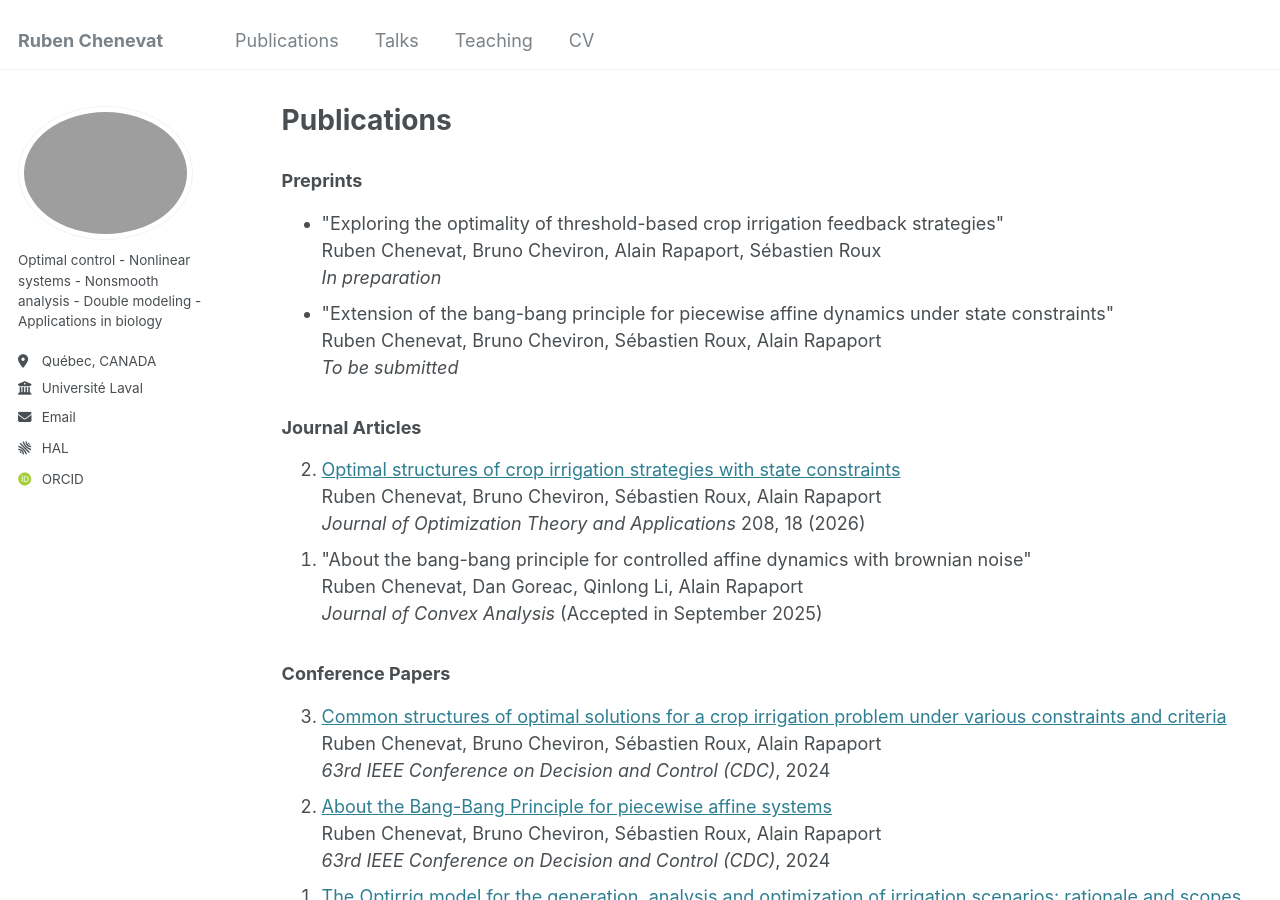
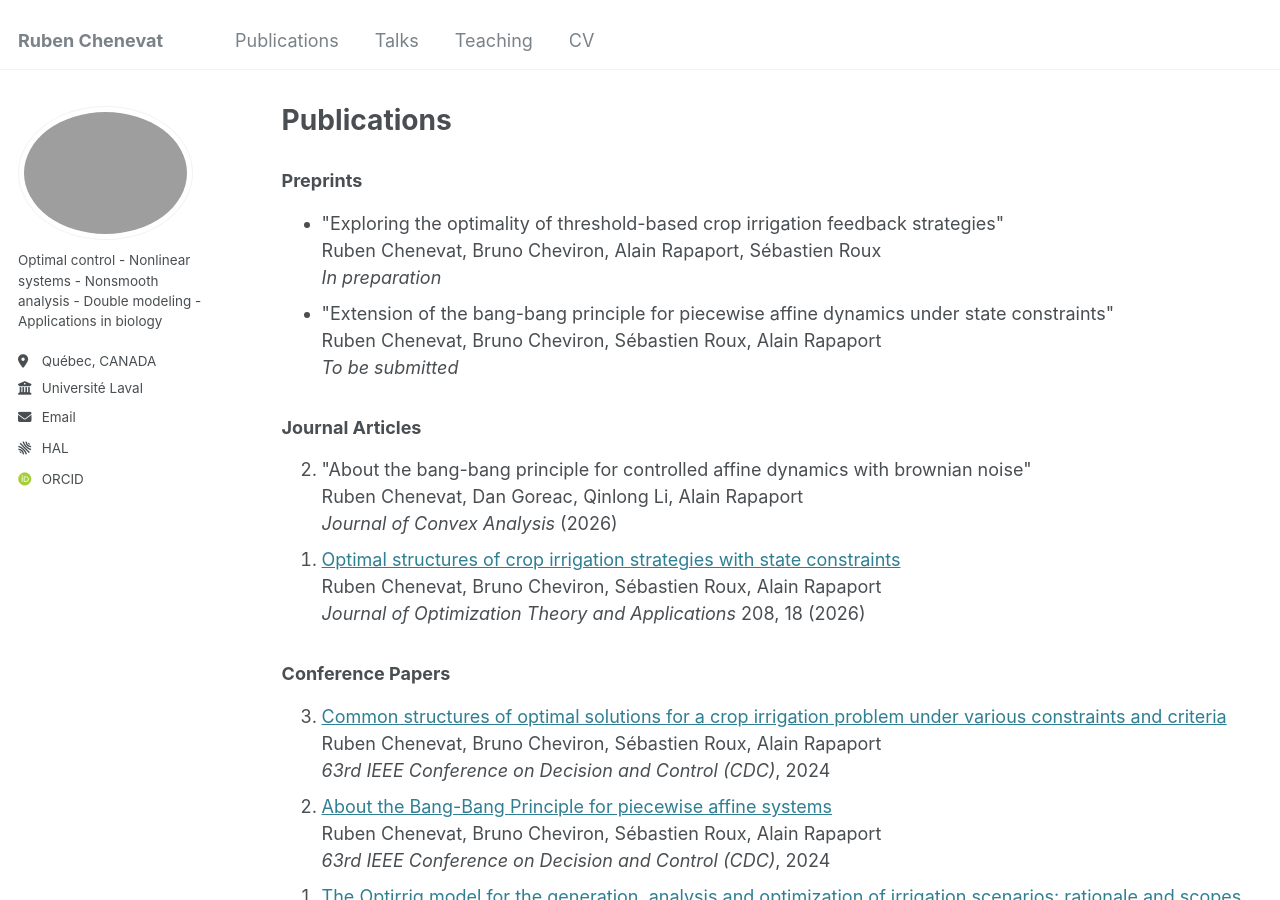
Before and after one commit to rubenchenevat/rubenchenevat.github.io, a Jekyll site: the page built from _pages/publications.html, in a window 1280 px wide and 900 px high. Built offline with Jekyll 4.4.1, drawn with Linux system fonts in a browser that asks for light colours; some web fonts are replaced.

Commit message:
Update publications.html

```diff
--- a/_pages/publications.html
+++ b/_pages/publications.html
@@ -55,14 +55,14 @@ author_profile: true
 
 <ol reversed>
     <li>
+        "About the bang-bang principle for controlled affine dynamics with brownian noise"<br>
+        Ruben Chenevat, Dan Goreac, Qinlong Li, Alain Rapaport<br>
+        <em>Journal of Convex Analysis</em> (2026)
+    </li>
+    <li>
         <a href="https://link.springer.com/article/10.1007/s10957-025-02854-7" target="_blank">Optimal structures of crop irrigation strategies with state constraints</a><br>
         Ruben Chenevat, Bruno Cheviron, Sébastien Roux, Alain Rapaport<br>
         <em>Journal of Optimization Theory and Applications</em> 208, 18 (2026)
-    </li>
-    <li>
-        "About the bang-bang principle for controlled affine dynamics with brownian noise"<br>
-        Ruben Chenevat, Dan Goreac, Qinlong Li, Alain Rapaport<br>
-        <em>Journal of Convex Analysis</em> (Accepted in September 2025)
     </li>
 </ol>
 
```
